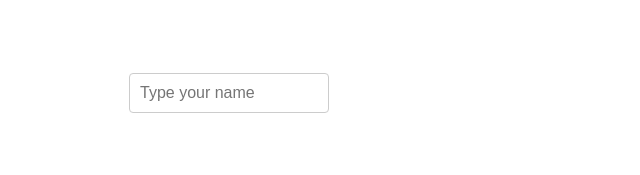
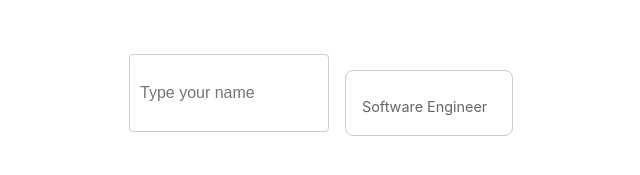
Before and after one commit to devAbdiT/spec-frontend-journey, a Vue app: page / in a window 1280 px wide. Shown: the part 297-472 px from the top of the page, without its empty margins (311-951 px from the left). Built offline with nearby package versions, Linux system fonts and the light colour scheme.

Commit message:
Add UserCard component and integrate it into App.vue

```diff
--- a/src/App.vue
+++ b/src/App.vue
@@ -60,6 +60,7 @@ header {
 
 <script setup>
 import { ref } from "vue";
+import UserCard from "./components/UserCard.vue";
 
 const name = ref("");
 </script>
@@ -67,6 +68,8 @@ const name = ref("");
 <template>
   <input v-model="name" placeholder="Type your name" />
   <p v-if="name">Hello {{ name }}!</p>
+
+  <UserCard :name="name" role="Software Engineer" />
 </template>
 
 <style scoped>
--- /dev/null
+++ b/src/components/UserCard.vue
@@ -0,0 +1,33 @@
+<template>
+  <div class="user-card">
+    <h3>{{ name }}</h3>
+    <p>{{ role }}</p>
+  </div>
+</template>
+
+<script>
+export default {
+  name: 'UserCard',
+  props: ['name', 'role']
+}
+</script>
+
+<style scoped>
+.user-card {
+  padding: 1rem;
+  border: 1px solid #ccc;
+  border-radius: 8px;
+  margin: 1rem;
+  max-width: 250px;
+}
+
+.user-card h3 {
+  margin: 0 0 0.5rem 0;
+}
+
+.user-card p {
+  margin: 0;
+  color: #666;
+  font-size: 0.9rem;
+}
+</style>
```
